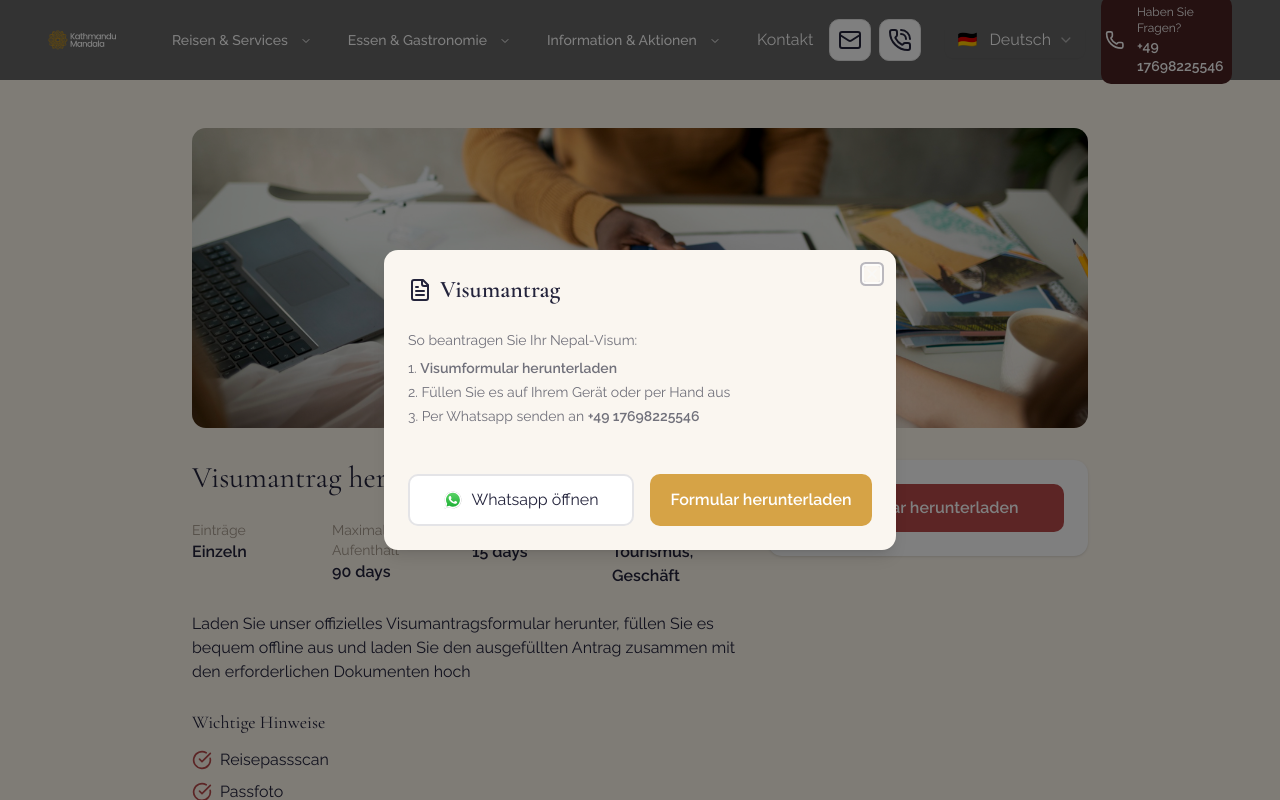
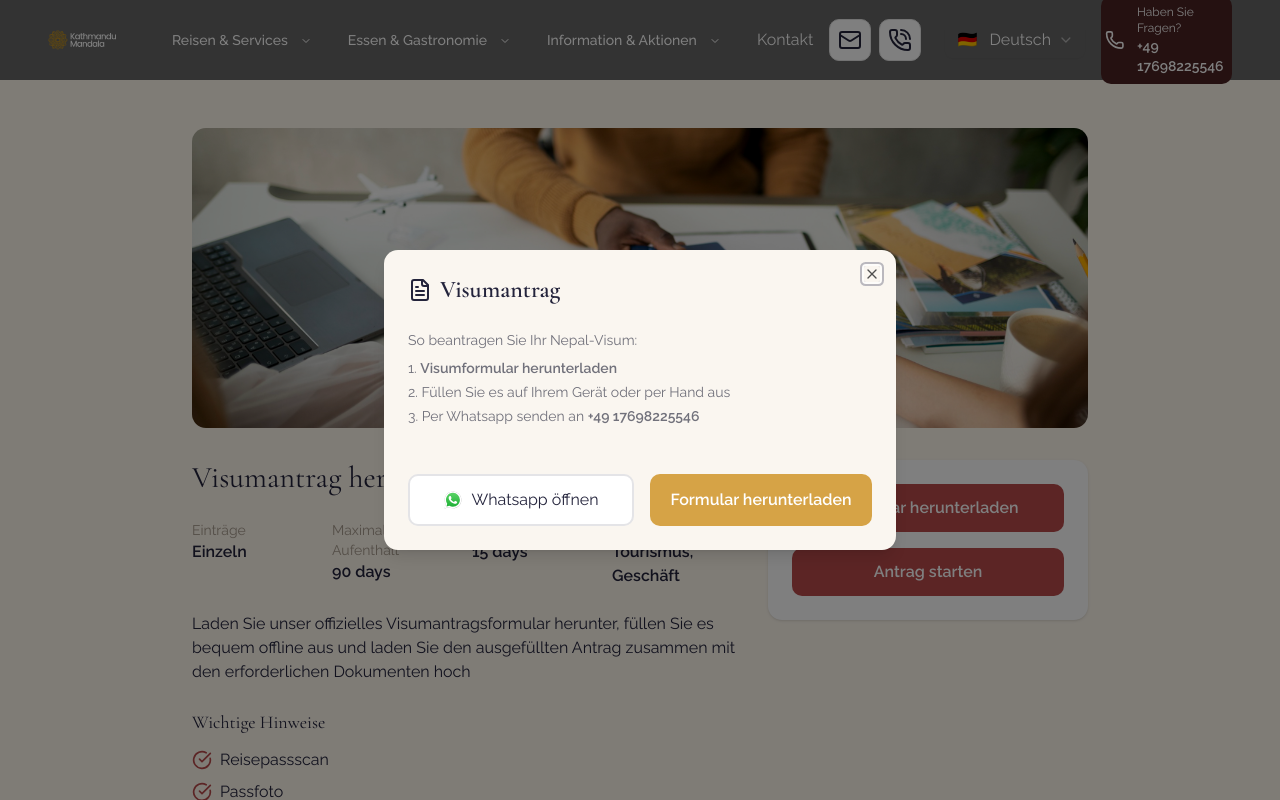
Before and after one commit to sarthakshrestha/kathmandu-mandala, a Next.js app: page /visa in a window 1280 px wide. Both pictures are taken after a click on the button "Formular herunterladen". Shown: the top 800 px of the page. Built offline with nearby package versions, Linux system fonts and the light colour scheme.

Commit message:
ui: imported dialog on the page

```diff
--- a/src/app/components/visa-page-components/visa-main.tsx
+++ b/src/app/components/visa-page-components/visa-main.tsx
@@ -4,6 +4,7 @@ import { CheckCircle, Clock } from "lucide-react";
 import DownloadFormDialog from "./download-form-dialog";
 import { useTranslation } from "@/app/hooks/use-translation";
 import VisaFAQ from "./visa-faq";
+import RegisterFormDialog from "./register-form-dialog";
 
 export default function VisaMain() {
   const { t, isLoaded } = useTranslation();
@@ -97,6 +98,7 @@ export default function VisaMain() {
           <div className="bg-white rounded-xl shadow p-4 sm:p-6 w-full md:w-[320px] flex flex-col gap-3 sm:gap-4 h-fit mt-4 md:mt-0">
             {/* You can add more translated fields here if needed */}
             <DownloadFormDialog />
+            <RegisterFormDialog />
           </div>
         </div>
         <VisaFAQ />
--- a/src/components/ui/dialog.tsx
+++ b/src/components/ui/dialog.tsx
@@ -71,7 +71,7 @@ function DialogContent({
             data-slot="dialog-close"
             className="ring-offset-background focus:ring-ring data-[state=open]:bg-accent data-[state=open]:text-muted-foreground absolute top-4 right-4 rounded-xs opacity-70 transition-opacity hover:opacity-100 focus:ring-2 focus:ring-offset-2 focus:outline-hidden disabled:pointer-events-none [&_svg]:pointer-events-none [&_svg]:shrink-0 [&_svg:not([class*='size-'])]:size-4"
           >
-            <XIcon className="text-gray-50" />
+            <XIcon />
             <span className="sr-only">Close</span>
           </DialogPrimitive.Close>
         )}
```
